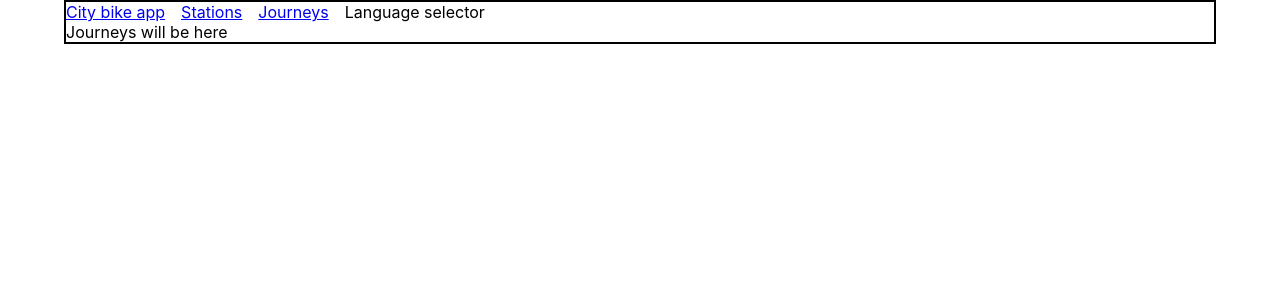
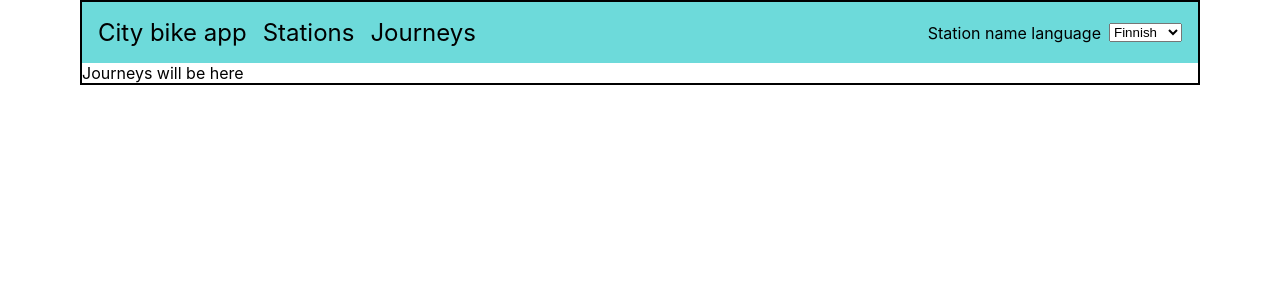
Before and after one commit to mikkohyy/city-bike-app, a React (Create React App) app in the folder client/: page /journeys in a window 1280 px wide. Shown: the top 300 px of the page. Built offline with nearby package versions, Linux system fonts and the light colour scheme.

Commit message:
add premilinary version of navigation and controls

```diff
--- a/client/src/components/ControlBar/index.tsx
+++ b/client/src/components/ControlBar/index.tsx
@@ -1,17 +1,31 @@
 import styled from 'styled-components'
 import { Link } from 'react-router-dom'
+import LanguageSelector from '../LanguageSelector'
 
 const ControlBarContainer = styled.div`
-  ${(props) => props.theme.components.containers.controlBar}
+  ${(props) => props.theme.components.containers.controlBar.main}
+`
+
+const ButtonsContainer = styled.div`
+  ${(props) => props.theme.components.containers.controlBar.buttons}
+`
+
+const LinkButton = styled(Link)`
+  ${(props) => props.theme.components.buttons.controlBarButton.basic}
+  :hover {
+    ${(props) => props.theme.components.buttons.controlBarButton.hovered}
+  }
 `
 
 const ControlBar = () => {
   return (
     <ControlBarContainer>
-      <Link to='/'>City bike app</Link>
-      <Link to='/stations'>Stations</Link>
-      <Link to='/journeys'>Journeys</Link>
-      <div>Language selector</div>
+      <ButtonsContainer>
+        <LinkButton to='/'>City bike app</LinkButton>
+        <LinkButton to='/stations'>Stations</LinkButton>
+        <LinkButton to='/journeys'>Journeys</LinkButton>
+      </ButtonsContainer>
+      <LanguageSelector />
     </ControlBarContainer>
   )
 }
--- a/client/src/components/LanguageSelector/index.tsx
+++ b/client/src/components/LanguageSelector/index.tsx
@@ -1,5 +1,22 @@
+import styled from 'styled-components'
+
+const Container = styled.div`
+  display: flex;
+  align-items: center;
+  gap: 0.5em;
+`
+
 const LanguageSelector = () => {
-  return <div>Select language</div>
+  return (
+    <Container>
+      <label htmlFor='languages'>Station name language</label>
+      <select name='languages' id='langauges'>
+        <option value='finnish'>Finnish</option>
+        <option value='swedish'>Swedish</option>
+        <option value='english'>English</option>
+      </select>
+    </Container>
+  )
 }
 
 export default LanguageSelector
--- a/client/src/theme.ts
+++ b/client/src/theme.ts
@@ -1,10 +1,12 @@
 const palette = {
-  dark: '#259b9A',
+  darkest: '#000000',
+  darker: '#408080',
+  dark: '#6ddada',
   light: '#ffffff',
 }
 
 const generalProperties = {
-  marginFromSides: '4em',
+  marginFromSides: '5em',
 }
 
 const containers = {
@@ -14,9 +16,30 @@ const containers = {
     border: 'solid 2px black',
   },
   controlBar: {
-    display: 'flex',
-    flexDirection: 'row',
-    gap: '1em',
+    main: {
+      display: 'flex',
+      background: palette.dark,
+      padding: '1em',
+      justifyContent: 'space-between',
+    },
+    buttons: {
+      display: 'flex',
+      flexDirection: 'row',
+      gap: '1em',
+    },
+  },
+}
+
+const buttons = {
+  controlBarButton: {
+    basic: {
+      textDecoration: 'none',
+      fontSize: '1.5em',
+      color: palette.darkest,
+    },
+    hovered: {
+      color: palette.darker,
+    },
   },
 }
 
@@ -25,6 +48,7 @@ const theme = {
   generalProperties,
   components: {
     containers,
+    buttons,
   },
 }
 
```
